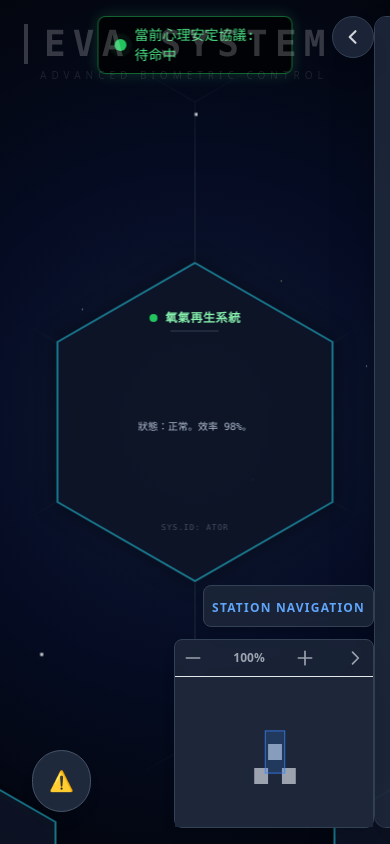
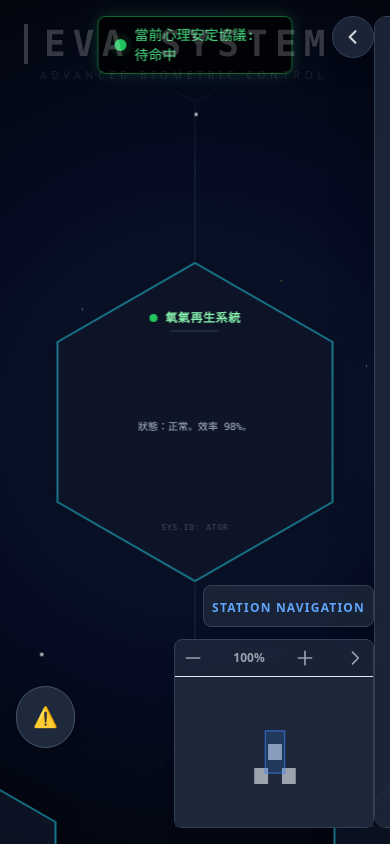
Before and after one commit to basara123789/Aegis-Space-Steward, a React (Vite) app: page / in a window 390 px wide. Built offline with nearby package versions, Linux system fonts and the light colour scheme.

Commit message:
fix: Ensure Event Trigger button is visible on mobile (fixed pos, z-index 100)

```diff
--- a/src/App.tsx
+++ b/src/App.tsx
@@ -1567,7 +1567,8 @@ const App: React.FC = () => {
 
   const handleContextMenu = useCallback((e: React.MouseEvent | React.TouchEvent, worldPoint: Point, elementId: string | null) => {
     e.preventDefault();
-
+    return; // DISABLED: Context Menu / Generation Menu disabled by user request.
+    /*
     const point = 'touches' in e ? e.touches[0] : e;
     if (!point) return;
 
@@ -1575,7 +1576,7 @@ const App: React.FC = () => {
       handleSelectElement(elementId, false);
     }
     setContextMenu({ x: point.clientX, y: point.clientY, worldPoint, elementId });
-
+    */
   }, [selectedElementIds, handleSelectElement]);
 
   const handleExportCanvas = () => {
@@ -1936,7 +1937,7 @@ const App: React.FC = () => {
       {/* Demo Trigger Button (Bottom Left) */}
       <button
         onClick={triggerCalmingProtocol}
-        className="absolute bottom-8 left-8 z-50 p-4 bg-slate-800 hover:bg-slate-700 text-amber-500 rounded-full shadow-lg border border-slate-600 transition-all hover:scale-110 active:scale-95 group"
+        className="fixed bottom-24 md:bottom-8 left-4 md:left-8 z-[100] p-4 bg-slate-800 hover:bg-slate-700 text-amber-500 rounded-full shadow-lg border border-slate-600 transition-all hover:scale-110 active:scale-95 group"
         title="SIMULATE HIGH STRESS (Triggers Calming Protocol)"
       >
         <span className="text-xl group-hover:animate-spin">⚠️</span>
--- a/src/components/InfiniteCanvas.tsx
+++ b/src/components/InfiniteCanvas.tsx
@@ -984,6 +984,7 @@ export const InfiniteCanvas = forwardRef<CanvasApi, InfiniteCanvasProps>(({
         </div>
       )}
 
+      {/* GENERATION MENU DISABLED BY USER REQUEST
       {selectionBbox && !outpaintingState && (
         <div
           className="absolute z-10 generate-controls flex flex-col gap-2 p-2 bg-white/80 backdrop-blur-sm rounded-lg shadow-lg border border-gray-200"
@@ -1025,6 +1026,7 @@ export const InfiniteCanvas = forwardRef<CanvasApi, InfiniteCanvasProps>(({
           </button>
         </div>
       )}
+      */}
 
       {marqueeRect && (
         <div
```
